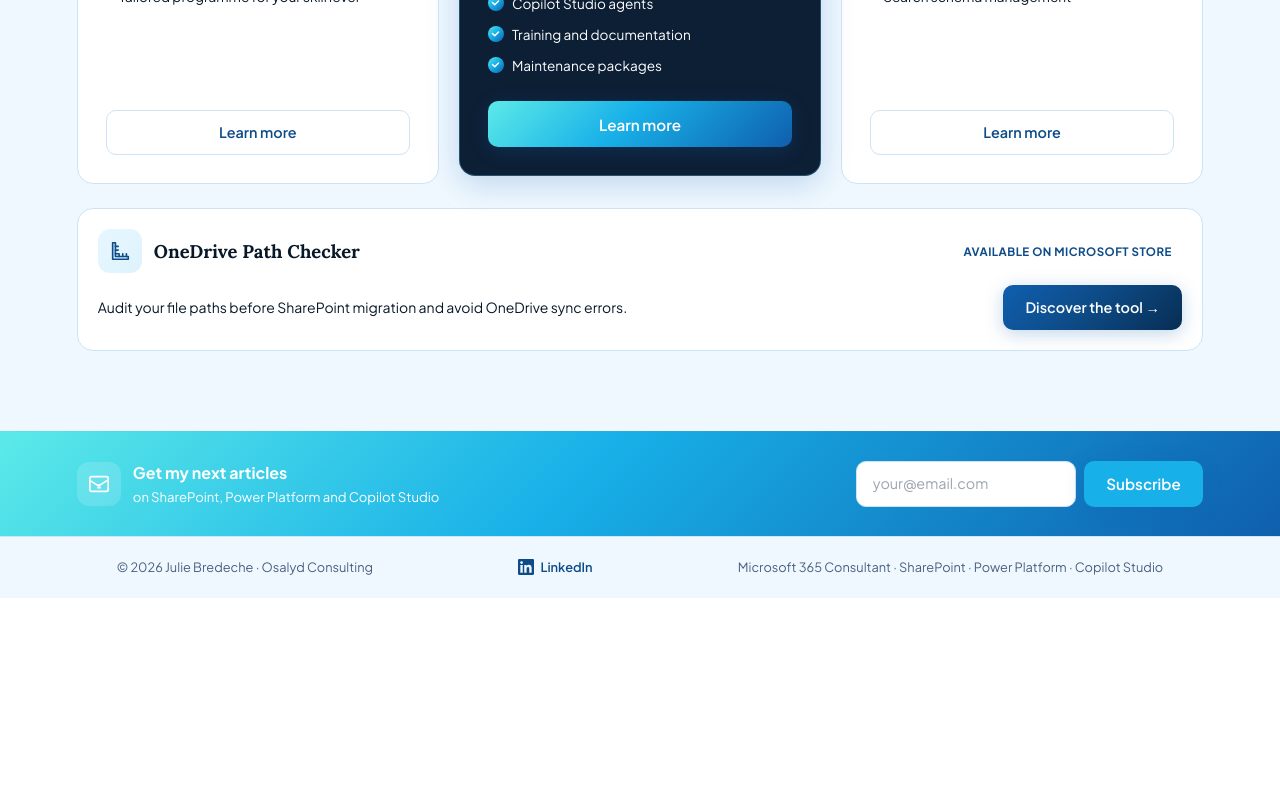
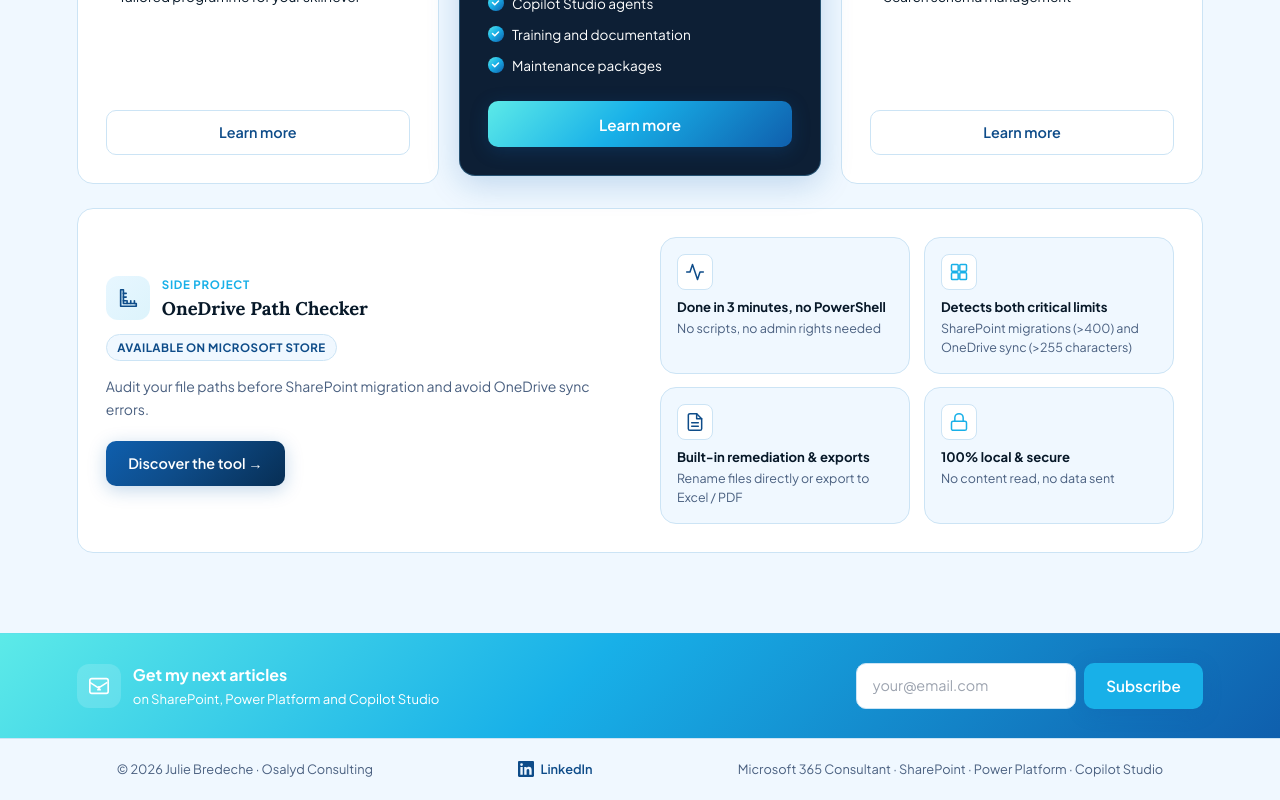
Before and after one commit to JulmandineOsalyd/JulieBREDECHE, a Next.js app: page / in a window 1280 px wide. Shown: the part 1894-2694 px from the top of the page. Before the commit the page ends 2492 px from the top, so only its background shows below. Built offline with nearby package versions, Linux system fonts and the light colour scheme; no server answers.

Commit message:
Corrections tirets blogs

```diff
--- a/components/OffresSection.tsx
+++ b/components/OffresSection.tsx
@@ -7,6 +7,8 @@
 export default function OffresSection({ compact = false }: { compact?: boolean }) {
   const { t } = useTranslation()
   const { coaching, main, audit, onedrive, badge } = t.offers
+  const tool = t.services.tool
+  const toolFeatures = tool.features as unknown as { title: string; text: string }[]
 
   return (
     <section id="services" className="section" style={{ background: 'var(--off)' }}>
@@ -111,11 +113,12 @@
         </div>
 
         {/* OneDrive Path Checker card */}
-        <div
-          className="card"
-          style={{ marginTop: '1.5rem', padding: '1.25rem', background: 'white', border: '1.5px solid var(--border)' }}
-        >
-          <div style={{ display: 'flex', alignItems: 'center', gap: '0.75rem', marginBottom: '0.75rem', flexWrap: 'wrap' }}>
+        <div className="card" style={{ marginTop: '1.5rem', padding: '1.75rem', background: 'white', border: '1.5px solid var(--border)' }}>
+          <div style={{ display: 'grid', gridTemplateColumns: '1fr 1fr', gap: '2.5rem', alignItems: 'center' }} className="offre-grid">
+
+            {/* Left: title + description + CTA */}
+            <div>
+              <div style={{ display: 'flex', alignItems: 'center', gap: '0.75rem', marginBottom: '0.75rem' }}>
                 <div style={{ width: 44, height: 44, borderRadius: '12px', background: 'linear-gradient(135deg, rgba(96,198,255,0.15) 0%, rgba(24,176,232,0.15) 100%)', display: 'flex', alignItems: 'center', justifyContent: 'center', flexShrink: 0 }}>
                   <svg width="22" height="22" viewBox="0 0 24 24" fill="none" stroke="var(--c3)" strokeWidth={1.8} strokeLinecap="round" strokeLinejoin="round" aria-hidden="true">
                     <path d="M4 3v18h17v-3H7V3z" />
@@ -127,27 +130,47 @@
                     <line x1="19" y1="18" x2="19" y2="15" />
                   </svg>
                 </div>
-            <h3 style={{ fontFamily: 'var(--font-lora), Georgia, serif', fontWeight: 700, fontSize: '1.15rem', color: 'var(--ink)', lineHeight: 1.35, margin: 0, flex: 1 }}>
+                <div>
+                  <p style={{ fontSize: '0.72rem', fontWeight: 700, textTransform: 'uppercase', letterSpacing: '0.06em', color: 'var(--c2)', margin: '0 0 0.2rem' }}>
+                    {tool.label}
+                  </p>
+                  <h3 style={{ fontFamily: 'var(--font-lora), Georgia, serif', fontWeight: 700, fontSize: '1.15rem', color: 'var(--ink)', lineHeight: 1.3, margin: 0 }}>
                     {onedrive.title}
                   </h3>
-            <span className="onedrive-badge" style={{ color: 'var(--c3)', borderRadius: '99px', fontSize: '0.72rem', fontWeight: 700, padding: '0.2rem 0.65rem', textTransform: 'uppercase', letterSpacing: '0.04em', whiteSpace: 'nowrap', flexShrink: 0 }}>
+                </div>
+              </div>
+              <span className="onedrive-badge" style={{ display: 'inline-block', color: 'var(--c3)', borderRadius: '99px', fontSize: '0.72rem', fontWeight: 700, padding: '0.2rem 0.65rem', textTransform: 'uppercase', letterSpacing: '0.04em', background: 'var(--off)', border: '1px solid var(--border)', marginBottom: '0.85rem' }}>
                 {onedrive.badge}
               </span>
+              <p style={{ fontSize: '0.875rem', color: 'var(--muted)', lineHeight: 1.65, margin: '0 0 1.25rem' }}>
+                {onedrive.description}
+              </p>
+              <Link href="https://onedrivepathchecker.com/" target="_blank" rel="noopener noreferrer" className="btn-dark" style={{ fontSize: '0.9rem' }}>
+                {onedrive.cta}
+              </Link>
             </div>
 
-          <div className="onedrive-body" style={{ display: 'flex', alignItems: 'center', justifyContent: 'space-between', gap: '1.5rem' }}>
-            <p style={{ fontSize: '0.875rem', color: 'var(--ink)', lineHeight: 1.65, margin: 0 }}>
-              {onedrive.description}
-            </p>
-            <Link
-              href="https://onedrivepathchecker.com/"
-              target="_blank"
-              rel="noopener noreferrer"
-              className="btn-dark"
-              style={{ whiteSpace: 'nowrap', flexShrink: 0, fontSize: '0.90rem' }}
-            >
-              {onedrive.cta}
-            </Link>
+            {/* Right: 2×2 features */}
+            <div style={{ display: 'grid', gridTemplateColumns: '1fr 1fr', gap: '0.85rem' }}>
+              {toolFeatures.map(({ title, text }, i) => {
+                const icons = [
+                  <svg key="0" width="20" height="20" viewBox="0 0 24 24" fill="none" stroke="var(--c3)" strokeWidth={1.8} strokeLinecap="round" strokeLinejoin="round" aria-hidden="true"><polyline points="22 12 18 12 15 21 9 3 6 12 2 12" /></svg>,
+                  <svg key="1" width="20" height="20" viewBox="0 0 24 24" fill="none" stroke="var(--c2)" strokeWidth={1.8} strokeLinecap="round" strokeLinejoin="round" aria-hidden="true"><rect x="3" y="3" width="8" height="8" rx="1" /><rect x="13" y="3" width="8" height="8" rx="1" /><rect x="3" y="13" width="8" height="8" rx="1" /><rect x="13" y="13" width="8" height="8" rx="1" /></svg>,
+                  <svg key="2" width="20" height="20" viewBox="0 0 24 24" fill="none" stroke="var(--c3)" strokeWidth={1.8} strokeLinecap="round" strokeLinejoin="round" aria-hidden="true"><path d="M14 2H6a2 2 0 00-2 2v16a2 2 0 002 2h12a2 2 0 002-2V8z" /><polyline points="14 2 14 8 20 8" /><line x1="16" y1="13" x2="8" y2="13" /><line x1="16" y1="17" x2="8" y2="17" /></svg>,
+                  <svg key="3" width="20" height="20" viewBox="0 0 24 24" fill="none" stroke="var(--c2)" strokeWidth={1.8} strokeLinecap="round" strokeLinejoin="round" aria-hidden="true"><rect x="3" y="11" width="18" height="11" rx="2" ry="2" /><path d="M7 11V7a5 5 0 0110 0v4" /></svg>,
+                ]
+                return (
+                  <div key={title} className="card" style={{ padding: '1rem', background: 'var(--off)' }}>
+                    <div style={{ width: 36, height: 36, borderRadius: '8px', background: 'white', display: 'flex', alignItems: 'center', justifyContent: 'center', marginBottom: '0.5rem', border: '1px solid var(--border)' }}>
+                      {icons[i]}
+                    </div>
+                    <div style={{ fontWeight: 700, fontSize: '0.82rem', color: 'var(--ink)', marginBottom: '0.2rem', lineHeight: 1.35 }}>{title}</div>
+                    <p style={{ fontSize: '0.78rem', color: 'var(--muted)', lineHeight: 1.5, margin: 0 }}>{text}</p>
+                  </div>
+                )
+              })}
+            </div>
+
           </div>
         </div>
       </div>
--- a/content/blog/en/adoption-copilot-entreprise.mdx
+++ b/content/blog/en/adoption-copilot-entreprise.mdx
@@ -49,9 +49,9 @@
 
 ### Step 1: Involve Top Management
 
-Adoption can't rest solely on IT. If your executive team doesn't publicly use Copilot, no one will. Management must lead by example — not just allocate a budget, but embody the change.
+Adoption can't rest solely on IT. If your executive team doesn't publicly use Copilot, no one will. It's not just about allocating a budget, but about embodying the change.
 
-A leader who says: _"Copilot helped me prepare this briefing in 10 minutes instead of 2 hours — I could focus on the analysis"_ demonstrates concrete time savings.
+A leader who says: _"Copilot helped me prepare this briefing in 10 minutes instead of 2 hours, I could focus on the analysis"_ demonstrates concrete time savings.
 
 ### Step 2: Technical Prerequisites and Change Management
 
@@ -83,7 +83,7 @@
 
 This is the fatal mistake: trying to calculate time saved to the minute from day one. Generative AI requires a learning curve.
 
-Don't measure **"time saved" immediately — measure "quality gained"**. Financial ROI will follow naturally once the tool becomes a natural extension of employee skills.
+Don't measure **"time saved"** immediately, but **"quality gained"**. Financial ROI will follow naturally once the tool becomes a natural extension of employee skills.
 
 ---
 
--- a/content/blog/en/methode-projet-power-platform.mdx
+++ b/content/blog/en/methode-projet-power-platform.mdx
@@ -9,7 +9,7 @@
 featured: false
 ---
 
-**"We want a Power Apps application!"** — **"We want to automate this process!"**
+**"We want a Power Apps application!"** - **"We want to automate this process!"**
 
 I quickly understood that a Power Platform project isn't just about the technical side… it's about **clarity of the need** and **how it's framed**.
 
@@ -22,7 +22,7 @@
 
 ## 1. Understand the Need
 
-This is, in my view, the **key step** — it's when we validate the technical feasibility of the project.
+This is, in my view, the **key step**: that's when we validate the technical feasibility of the project.
 
 Before talking about "applications" or "automation", you need to ask the **right questions**:
 
--- a/content/blog/en/microsoft-ignite-2025-sharepoint-ia.mdx
+++ b/content/blog/en/microsoft-ignite-2025-sharepoint-ia.mdx
@@ -9,7 +9,7 @@
 featured: false
 ---
 
-Microsoft Ignite 2025 made it clear: **SharePoint is no longer "just" an intranet or document repository — it is becoming an AI-driven strategic hub.**
+Microsoft Ignite 2025 made it clear: **SharePoint is no longer "just" an intranet or document repository, but is becoming an AI-driven strategic hub.**
 
 This paradigm shift has concrete implications for all intranet projects currently underway or planned.
 
@@ -19,7 +19,7 @@
 
 Copilot reads, summarizes, connects, and prioritizes your SharePoint content. It transforms static information into **actionable information**.
 
-But be careful: a poorly structured content architecture prevents AI from working properly. AI amplifies what already exists — the good and the bad.
+But be careful: a poorly structured content architecture prevents AI from working properly. AI amplifies what already exists, the good and the bad.
 
 ---
 
@@ -47,7 +47,7 @@
 
 ## What Does This Change Concretely?
 
-Your intranet becomes a strategic tool for centralizing and leveraging information — far beyond simple file storage.
+Your intranet becomes a strategic tool for centralizing and leveraging information, well beyond simple file storage.
 
 For digital transformation teams, this is the perfect moment to:
 
--- a/content/blog/fr/synchronisation-onedrive.mdx
+++ b/content/blog/fr/synchronisation-onedrive.mdx
@@ -87,3 +87,12 @@
 La grande majorité des problèmes OneDrive sont **pédagogiques, pas techniques**. Comprendre la distinction entre espace de stockage et outil de synchronisation, et entre raccourci et synchronisation, suffit à résoudre la plupart des incidents.
 
 Une session de formation de 30 minutes sur ces fondamentaux peut faire gagner des heures de support à votre équipe IT.
+
+---
+
+<div className="card-series cta-tool">
+  <p className="cta-tool-label">Mon side project</p>
+  <p className="cta-tool-title">OneDrive Path Checker</p>
+  <p className="cta-tool-desc">Vous avez des problèmes de synchronisation OneDrive ? **Identifiez** en 3 minutes les chemins de fichiers trop longs, **renommez-les** ou **exportez un rapport** clair sans script PowerShell.</p>
+  <a href="https://onedrivepathchecker.com/" className="btn-primary text-white" target="_blank" rel="noopener noreferrer">Découvrir l'outil →</a>
+</div>
--- a/content/blog/fr/zero-tickets-onedrive-apres-migration.mdx
+++ b/content/blog/fr/zero-tickets-onedrive-apres-migration.mdx
@@ -74,4 +74,11 @@
 
 Parce que le vrai succès d'une migration, ce n'est pas que les fichiers arrivent dans SharePoint. **C'est que les utilisateurs puissent travailler normalement le lendemain.**
 
-💡 Plus d'infos ici : https://onedrivepathchecker.com/
+---
+
+<div className="card-series cta-tool">
+  <p className="cta-tool-label">Mon side project</p>
+  <p className="cta-tool-title">OneDrive Path Checker</p>
+  <p className="cta-tool-desc">Vous avez des problèmes de synchronisation OneDrive ? **Identifiez** en 3 minutes les chemins de fichiers trop longs, **renommez-les** ou **exportez un rapport** clair sans script PowerShell.</p>
+  <a href="https://onedrivepathchecker.com/" className="btn-primary text-white" target="_blank" rel="noopener noreferrer">Découvrir l'outil →</a>
+</div>
--- a/lib/i18n/fr.ts
+++ b/lib/i18n/fr.ts
@@ -249,7 +249,7 @@
       ],
     },
     tool: {
-      label: 'Projet personnel',
+      label: 'Side project',
       title: 'OneDrive Path Checker',
       p1: "Développé pour mes missions de migration SharePoint, cet outil <strong>détecte les chemins de fichiers trop longs</strong> avant qu'ils ne causent des erreurs de synchronisation OneDrive.",
       p2: 'Disponible sur le <strong>Microsoft Store</strong>.',
```
Also changed, not shown: content/blog/en/synchronisation-onedrive.mdx (+9 -0 lines), content/blog/en/zero-tickets-onedrive-apres-migration.mdx (+11 -6 lines), styles/globals.css (+31 -0 lines). Lines whose indentation alone changed are shown as unchanged.
